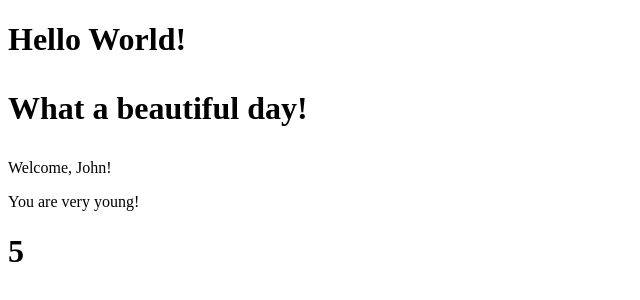
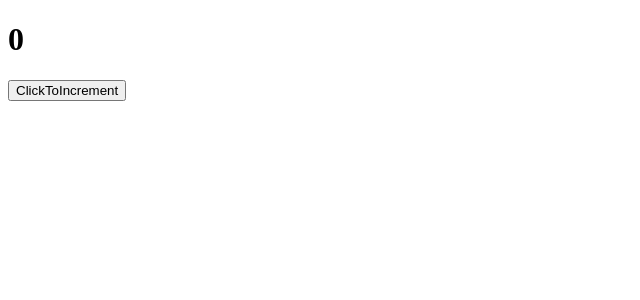
Before and after one commit to GabrieleMurgia/react-exercises, a React (Create React App) app: page / in a window 1280 px wide. Shown: the top 300 px of the page, without its empty margins (0-640 px from the left). Built offline with nearby package versions, Linux system fonts and the light colour scheme.

Commit message:
events-01

```diff
--- /dev/null
+++ b/src/App.jsx
@@ -0,0 +1,13 @@
+import React from "react";
+import { ClickCounter } from "./clickCounter";
+
+const age = 21;
+
+export class App extends React.Component{
+    render(){
+
+        return <div>
+                <ClickCounter increment={1}></ClickCounter>
+                 </div>
+    }
+}
--- /dev/null
+++ b/src/clickCounter.jsx
@@ -0,0 +1,24 @@
+import React from "react";
+
+
+export class ClickCounter extends React.Component{
+
+    state = {
+        counter:0
+    }
+
+    incrementCounter = () => {
+        this.setState(state =>{
+            return {
+                counter: state.counter + this.props.increment
+            }
+        })
+    }
+
+    render(){
+        return <div>
+            <h1>{this.state.counter}</h1>
+            <button onClick={this.incrementCounter}>ClickToIncrement</button>
+        </div>
+    }
+}
--- a/src/component-02.jsx
+++ /dev/null
@@ -1,9 +0,0 @@
-import React from "react";
-import { Message } from "./component-07";
-
-
-export class Hello extends React.Component{
-    render(){
-        return <h1>Hello World! <Message></Message></h1>
-    }
-}
--- a/src/component-03.jsx
+++ /dev/null
@@ -1,16 +0,0 @@
-import React from "react";
-import { Hello } from "./component-02";
-import { Welcome } from "./props-01";
-import { Age } from "./props-05";
-
-const age = 21;
-
-export class App extends React.Component{
-    render(){
-
-        return <div>
-                <Hello></Hello>
-                <Welcome name={"John"} age={17}/>
-                 </div>
-    }
-}
--- a/src/component-07.jsx
+++ /dev/null
@@ -1,7 +0,0 @@
-import React from "react";
-
-export class Message extends React.Component{
-    render(){
-        return <p>What a beautiful day! {this.props.name}</p>
-    }
-}
--- a/src/index.js
+++ b/src/index.js
@@ -1,6 +1,5 @@
 import  ReactDOM  from "react-dom";
-import { Hello } from "./component-02";
-import { App } from "./component-03";
+import { App } from "./App";
 
 const root = document.querySelector("#root");
 
--- a/src/props-01.jsx
+++ /dev/null
@@ -1,20 +0,0 @@
-import React from "react";
-import { Age } from "./props-05";
-import { Counter } from "./state-01";
-
-export class Welcome extends React.Component{
-    render(){
-
-        return(
-            <div>
-                <p>Welcome, {this.props.name}! </p>
-                 <Age age={this.props.age}/>
-                 <Counter counter={0} increment={1} interval={1000}></Counter>
-                 </div>
-        )
-    }
-}
-
-Welcome.defaultProps = {
-    name: "Gennaro",
-}
--- a/src/props-05.jsx
+++ /dev/null
@@ -1,12 +0,0 @@
-import React from "react";
-
-export class Age extends React.Component{
-    render(){
-        return <div>
-            { this.props.age > 18
-              ?  <p>Your age is {this.props.age}</p>
-              : <p>You are very young!</p>
-                }
-        </div>
-    }
-}
--- a/src/state-01.jsx
+++ /dev/null
@@ -1,27 +0,0 @@
-import React from "react";
-
-export class CounterDisplay extends React.Component{
-       state = {
-            counter:this.props.counter,
-    }
-
-  componentDidMount(){
-    setInterval(() => {
-        this.setState({
-            counter: this.state.counter + this.props.increment
-        })
-    }, this.props.interval);
-  }
-
-    render(){
-        return <h1>{this.state.counter}</h1>
-    }
-}
-
-export class Counter extends React.Component{
-
-
-    render(){
-        return <CounterDisplay counter={this.props.counter} increment={this.props.increment} interval={this.props.interval}></CounterDisplay>
-    }
-}
```
Also changed, not shown: 1 other file (tests, documents, lock files or other folders).
